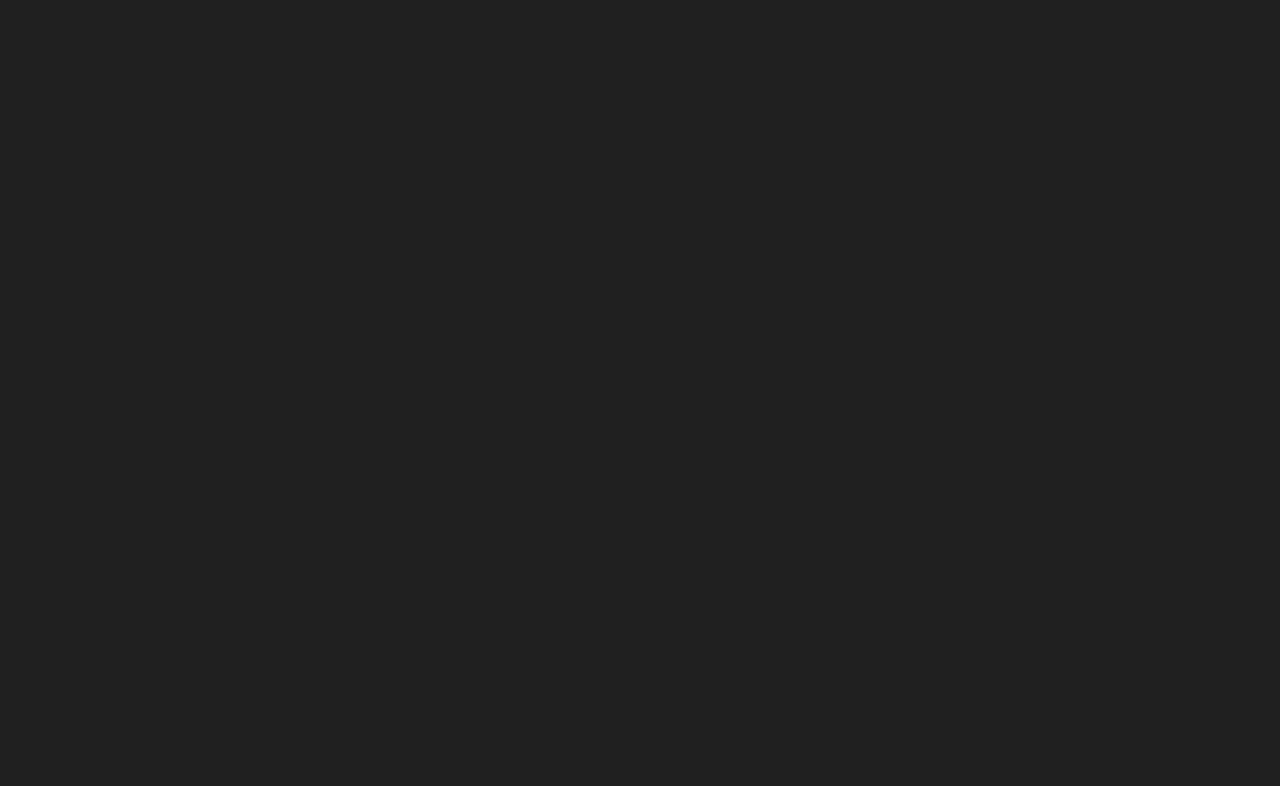
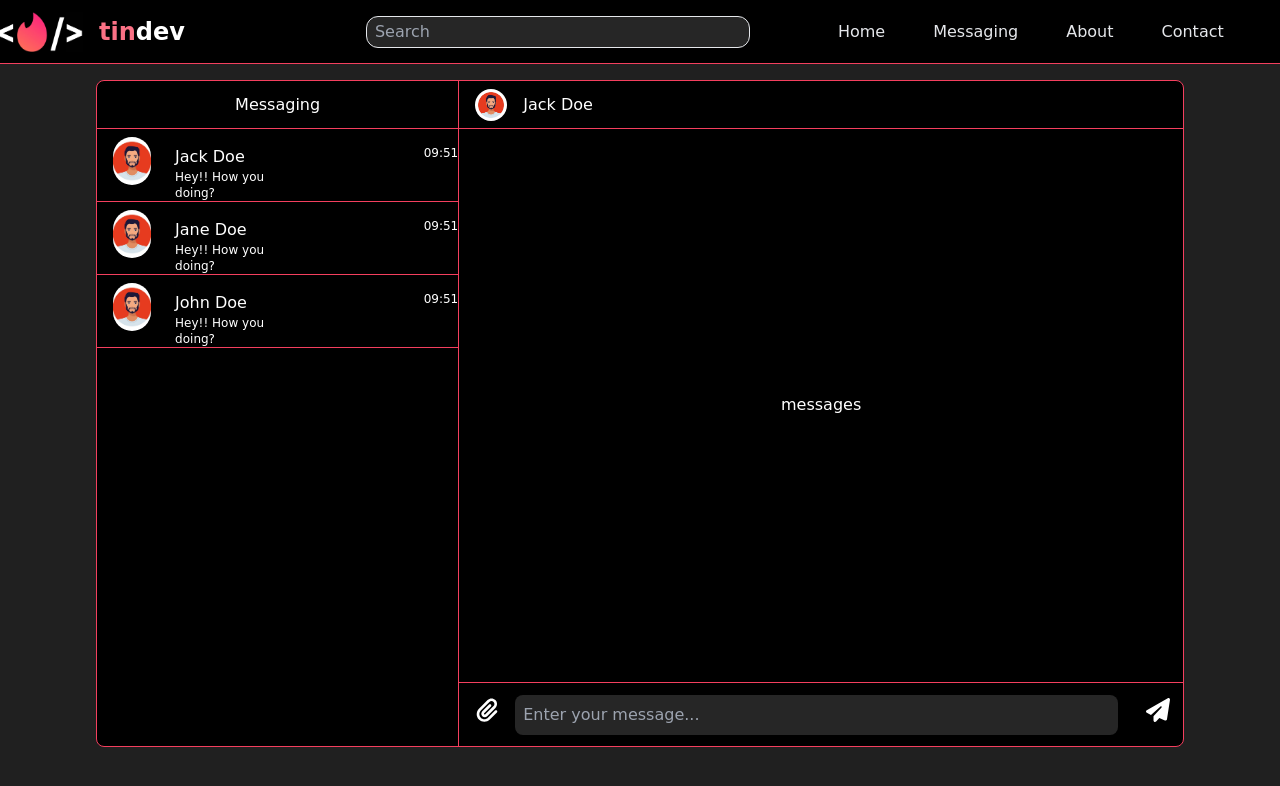
Before and after one commit to suraj2860/tin-dev, a React (Vite) app in the folder frontend/: page /messaging in a window 1280 px wide. Before the commit this address had no page. Shown: the top 786 px of the page. Built offline with nearby package versions, Linux system fonts and the light colour scheme.

Commit message:
add messsaging component

```diff
--- a/frontend/src/App.jsx
+++ b/frontend/src/App.jsx
@@ -7,6 +7,7 @@ import ProfilePage from './components/ProfilePage';
 import { login } from './redux/authSlice';
 import { useDispatch } from 'react-redux';
 import Settings from './components/Settings'
+import Messaging from './components/Messaging'
 
 
 function App() {
@@ -53,6 +54,7 @@ function App() {
           <Route path='/login' element={<Login />} />
           <Route path='/profile' element={<ProfilePage />} />
           <Route path='/settings' element={<Settings />} />
+          <Route path='/messaging' element={<Messaging />} />
         </Routes>
       </BrowserRouter>
     </>
--- /dev/null
+++ b/frontend/src/components/Messaging.jsx
@@ -0,0 +1,83 @@
+import React from 'react'
+import Navbar from './Navbar'
+import avatar from '../assets/avatar.jpg';
+import { FontAwesomeIcon } from '@fortawesome/react-fontawesome'
+import { faPaperPlane } from '@fortawesome/free-solid-svg-icons'
+import { faPaperclip } from '@fortawesome/free-solid-svg-icons'
+
+const Messaging = () => {
+  return (
+    <div className='h-screen'>
+      <Navbar />
+      <div className='mt-20 bg-black rounded-lg border border-rose-500 mx-24 h-5/6 flex'>
+        <div className='border-r border-rose-500 w-3/6 flex flex-col  item-center'>
+          <div className='text-center border-b border-rose-500 h-12 flex justify-center items-center'>Messaging</div>
+          <div>
+            <ul>
+              <li className='flex cursor-pointer border-b border-rose-500'>
+                <div className='ml-4 mt-2 mb-2 w-12 h-12 overflow-hidden rounded-full'>
+                  <img src={avatar} className='w-full h-full object-cover' />
+                </div>
+                <div className='ml-6 mt-4 flex'>
+                  <div>
+                    <h3 className='hover:text-rose-400'>Jack Doe</h3>
+                    <h5 className='text-xs'>Hey!! How you doing?</h5>
+                  </div>
+                  <div className='right-px text-right w-56 text-xs text-grey-'>
+                    <h5>09:51</h5>
+                  </div>
+                </div>
+              </li>
+              <li className='flex cursor-pointer border-b border-rose-500'>
+                <div className='ml-4 mt-2 mb-2 w-12 h-12 overflow-hidden rounded-full'>
+                  <img src={avatar} className='w-full h-full object-cover' />
+                </div>
+                <div className='ml-6 mt-4 flex'>
+                  <div>
+                    <h3 className='hover:text-rose-400'>Jane Doe</h3>
+                    <h5 className='text-xs'>Hey!! How you doing?</h5>
+                  </div>
+                  <div className='right-px text-right w-56 text-xs text-grey-'>
+                    <h5>09:51</h5>
+                  </div>
+                </div>
+              </li>
+              <li className='flex cursor-pointer border-b border-rose-500'>
+                <div className='ml-4 mt-2 mb-2 w-12 h-12 overflow-hidden rounded-full'>
+                  <img src={avatar} className='w-full h-full object-cover' />
+                </div>
+                <div className='ml-6 mt-4 flex'>
+                  <div>
+                    <h3 className='hover:text-rose-400'>John Doe</h3>
+                    <h5 className='text-xs'>Hey!! How you doing?</h5>
+                  </div>
+                  <div className='right-px text-right w-56 text-xs text-grey-'>
+                    <h5>09:51</h5>
+                  </div>
+                </div>
+              </li>
+            </ul>
+          </div>
+        </div>
+        <div className='w-full flex flex-col justify-between'>
+          <div className='border-b border-rose-500 h-12 flex items-center'>
+            <div className='ml-4 mt-2 mb-2 w-8 h-8 overflow-hidden rounded-full mr-4'>
+              <img src={avatar} className='w-full h-full object-cover' />
+            </div>
+            <h3>Jack Doe</h3>
+          </div>
+          <div className='flex justify-center items-center'>
+            <h3>messages</h3>
+          </div>
+          <div className='border-t border-rose-500 h-16'>
+            <FontAwesomeIcon icon={faPaperclip} className='size-6 cursor-pointer ml-4' />
+            <input type="text" placeholder='Enter your message...' className='w-5/6 m-3 ml-4 pl-2 rounded-lg bg-neutral-800 h-10' />
+            <FontAwesomeIcon icon={faPaperPlane} className='size-6 cursor-pointer ml-4' />
+          </div>
+        </div>
+      </div>
+    </div>
+  )
+}
+
+export default Messaging
--- a/frontend/src/components/Navbar.jsx
+++ b/frontend/src/components/Navbar.jsx
@@ -56,7 +56,7 @@ const Navbar = () => {
                 <img src={logo} className='flex h-10 pl-10 pr-4' />
                 <h1 className='text-2xl font-semibold text-rose-400 font-sans cursor-default'>tin</h1><h1 className='cursor-default text-2xl font-semibold '>dev</h1>
             </div>
-            <div className='pl-80'>
+            <div className='pl-56'>
                 {location.pathname !== '/login' ? <input type="text" placeholder='Search' className='rounded-xl border h-8 w-96 bg-neutral-800 p-2 ' />
                     :
                     <div className='w-96'></div>}
@@ -65,6 +65,9 @@ const Navbar = () => {
             <ul className='flex flex-row px-16 text-gray-200 text-base'>
                 <li className='px-6 transition-transform hover:scale-110'>
                     <Link to={"/"} className='hover:text-rose-400'>Home</Link>
+                </li>
+                <li className='px-6 transition-transform hover:scale-110'>
+                    <Link to={"/messaging"} className='hover:text-rose-400'>Messaging</Link>
                 </li>
                 <li className='px-6 transition-transform hover:scale-110'>
                     <Link to={"/"} className='hover:text-rose-400'>About</Link>
@@ -78,7 +81,7 @@ const Navbar = () => {
                     <Link to="/register" className='bg-rose-400 h-8  w-20 rounded border border-white text-medium  text-black flex items-center justify-center'>Register</Link>
                     :
                     isAuthenticated ?
-                        <div className='flex ml-10 space-x-4 '>
+                        <div className='flex ml-6 space-x-4 '>
                             <img src={user?.user?.avatar} className="size-8 rounded-3xl" alt="Avatar" onClick={handleAvatarClick} />
                             {isDropdownOpen && (
                                 <ul className='absolute mt-10 w-24 flex justify-center flex-col cursor-pointer bg-neutral-800 text-white border-l border-t border-r  border-gray-200 shadow-md'>
```
